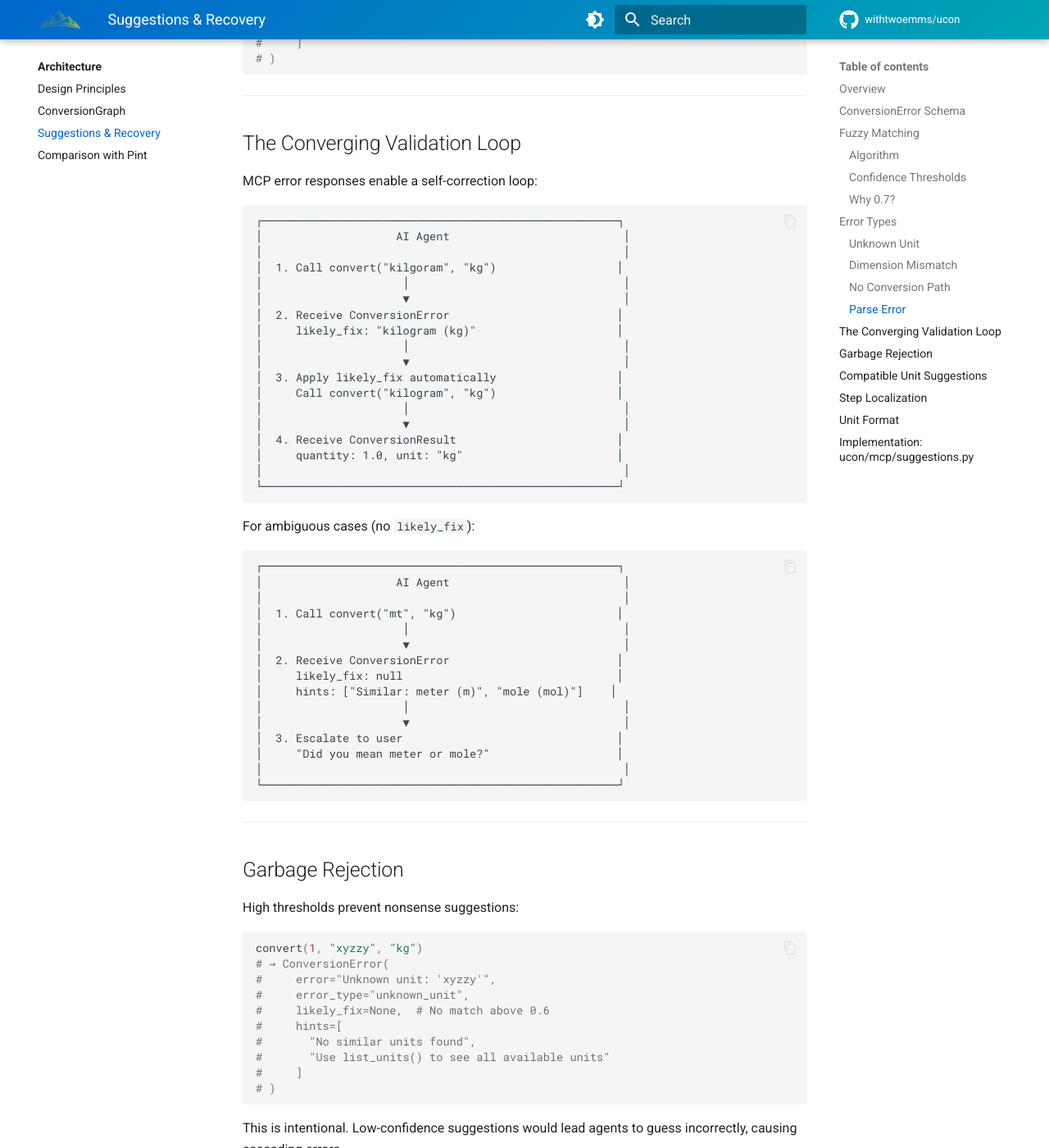
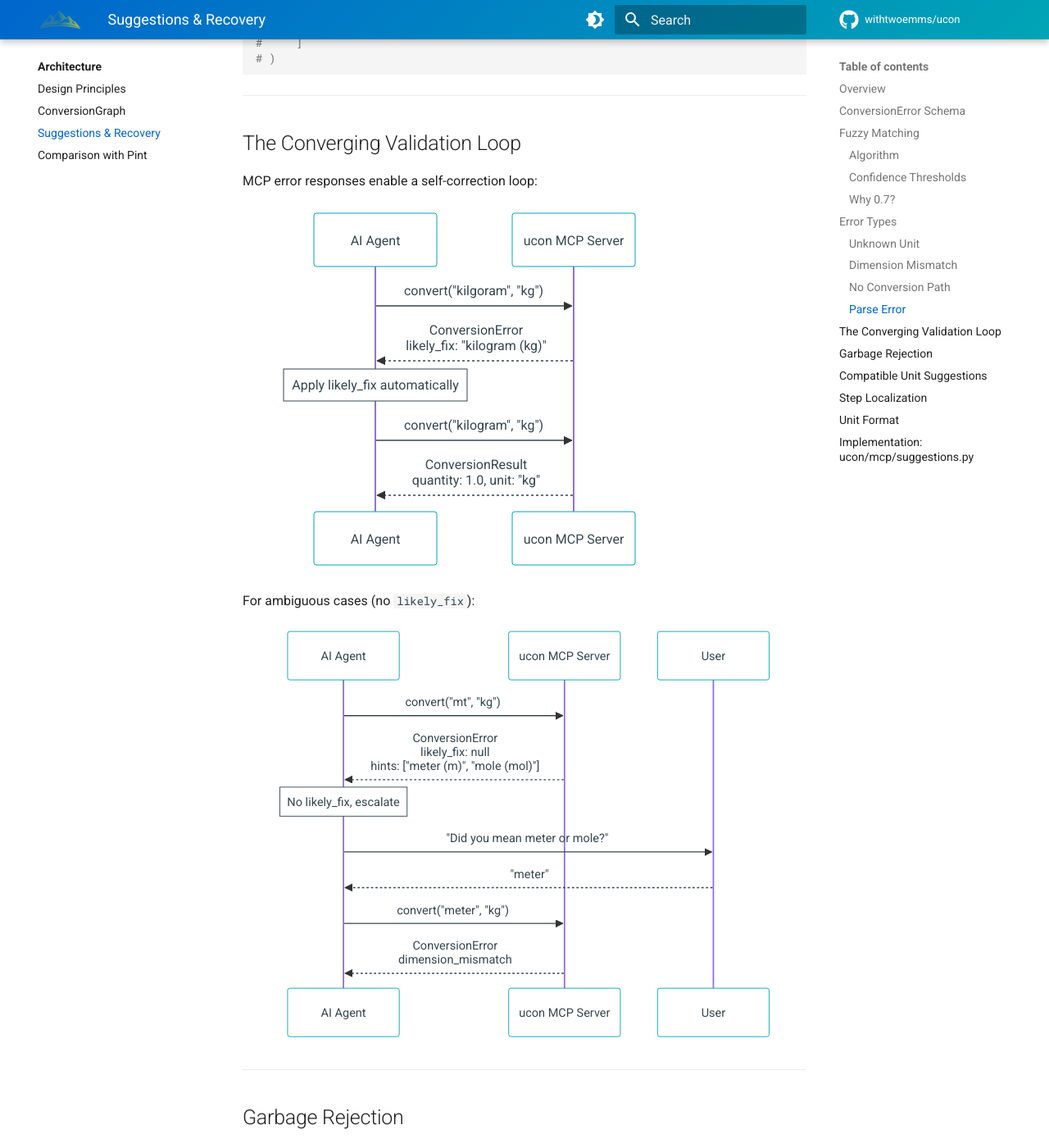
Before and after one commit to withtwoemms/ucon, an MkDocs documentation site: the page built from docs/architecture/suggestions-and-recovery.md, in a window 1280 px wide and 1400 px high, scrolled down 3350 px. Shown: the whole window at 82% size. Built offline with MkDocs 1.6.1 and Material for MkDocs 9.7.7, drawn with Linux system fonts in a browser that asks for light colours; comment, search, counter and statistics services are not loaded.

Commit message:
converts ascii -> mermaid diagrams in the suggestions and recovery

````diff
--- a/docs/architecture/suggestions-and-recovery.md
+++ b/docs/architecture/suggestions-and-recovery.md
@@ -156,45 +156,37 @@ convert(1, "W/(m²*K", "BTU/h")
 
 MCP error responses enable a self-correction loop:
 
-```
-┌─────────────────────────────────────────────────────┐
-│                    AI Agent                          │
-│                                                      │
-│  1. Call convert("kilgoram", "kg")                  │
-│                     │                                │
-│                     ▼                                │
-│  2. Receive ConversionError                         │
-│     likely_fix: "kilogram (kg)"                     │
-│                     │                                │
-│                     ▼                                │
-│  3. Apply likely_fix automatically                  │
-│     Call convert("kilogram", "kg")                  │
-│                     │                                │
-│                     ▼                                │
-│  4. Receive ConversionResult                        │
-│     quantity: 1.0, unit: "kg"                       │
-│                                                      │
-└─────────────────────────────────────────────────────┘
+```mermaid
+sequenceDiagram
+    participant Agent as AI Agent
+    participant MCP as ucon MCP Server
+
+    Agent->>MCP: convert("kilgoram", "kg")
+    MCP-->>Agent: ConversionError<br/>likely_fix: "kilogram (kg)"
+
+    Note over Agent: Apply likely_fix automatically
+
+    Agent->>MCP: convert("kilogram", "kg")
+    MCP-->>Agent: ConversionResult<br/>quantity: 1.0, unit: "kg"
 ```
 
 For ambiguous cases (no `likely_fix`):
 
-```
-┌─────────────────────────────────────────────────────┐
-│                    AI Agent                          │
-│                                                      │
-│  1. Call convert("mt", "kg")                        │
-│                     │                                │
-│                     ▼                                │
-│  2. Receive ConversionError                         │
-│     likely_fix: null                                │
-│     hints: ["Similar: meter (m)", "mole (mol)"]    │
-│                     │                                │
-│                     ▼                                │
-│  3. Escalate to user                                │
-│     "Did you mean meter or mole?"                   │
-│                                                      │
-└─────────────────────────────────────────────────────┘
+```mermaid
+sequenceDiagram
+    participant Agent as AI Agent
+    participant MCP as ucon MCP Server
+    participant User
+
+    Agent->>MCP: convert("mt", "kg")
+    MCP-->>Agent: ConversionError<br/>likely_fix: null<br/>hints: ["meter (m)", "mole (mol)"]
+
+    Note over Agent: No likely_fix, escalate
+
+    Agent->>User: "Did you mean meter or mole?"
+    User-->>Agent: "meter"
+    Agent->>MCP: convert("meter", "kg")
+    MCP-->>Agent: ConversionError<br/>dimension_mismatch
 ```
 
 ---
````
